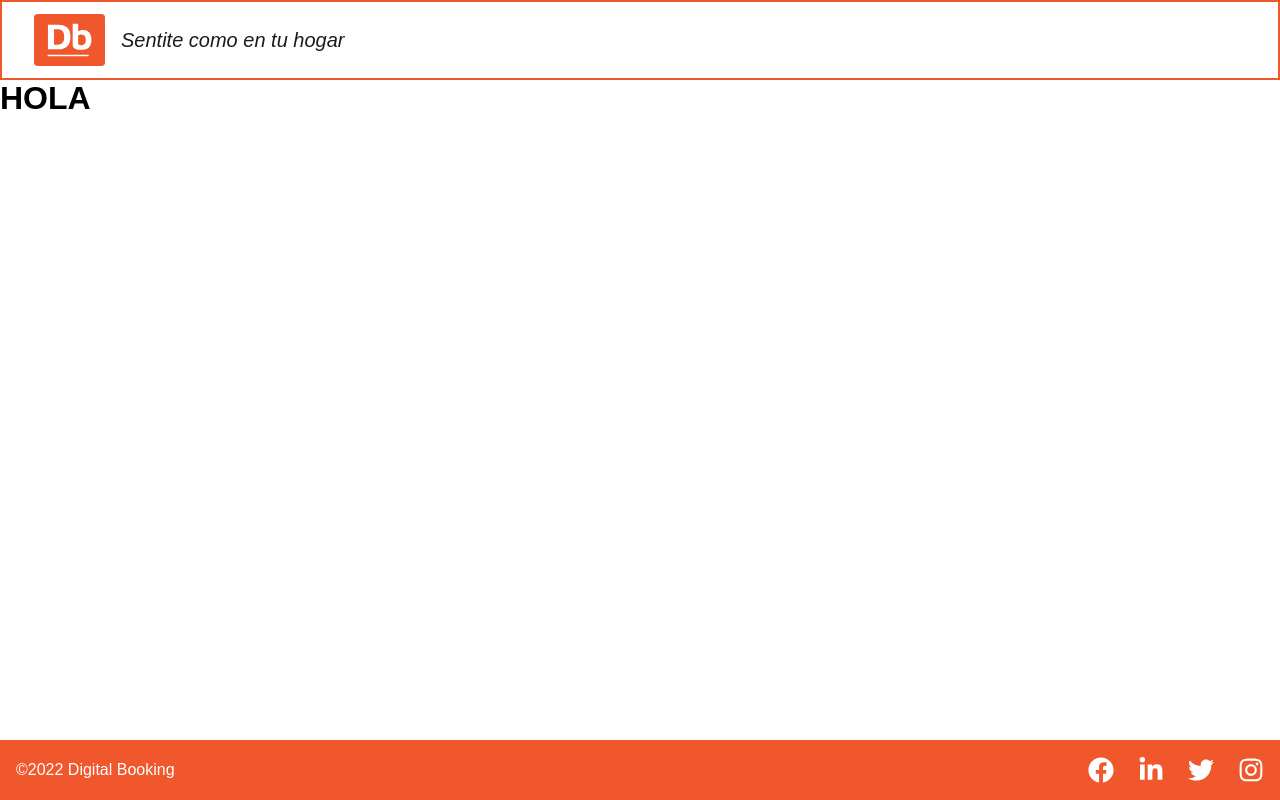
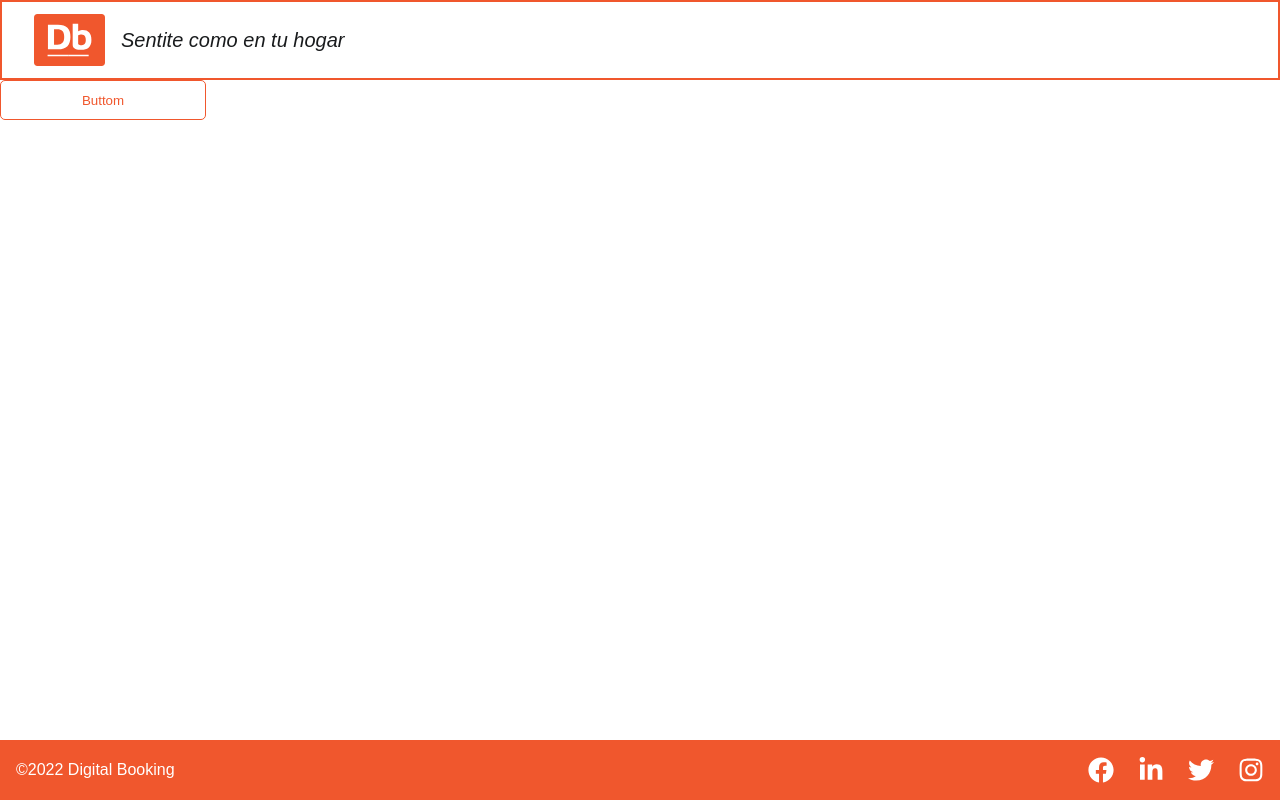
Before and after one commit to rodriguez02fer09/air-bnb, a React (Vite) app: page /login in a window 1280 px wide. Built offline with nearby package versions, Linux system fonts and the light colour scheme.

Commit message:
feat componente Button

```diff
--- /dev/null
+++ b/src/components/Button/Button.jsx
@@ -0,0 +1,10 @@
+import React from "react";
+import "./button.css"
+
+const Button = ({text, style }) => {
+ const stylesButton = style ? `btn-${style}`:'btn-light'
+    return (
+         <button className={`btn ${stylesButton}`}>Buttom</button>
+         )}
+
+export default Button;
--- /dev/null
+++ b/src/components/Button/button.css
@@ -0,0 +1,31 @@
+.btn {
+    width: 206px;
+    height: 40px;
+    border-radius: 5px;
+    border: 1px solid var(--primary-color);
+    background-color: var(--white);
+    display: flex;
+    align-items: center;
+    justify-content: center;
+
+}
+
+.btn:active {
+	transform: scale(.9);
+}
+.btn-dark {
+    background-color:var(--primary-color);
+    color:var(--white);
+}
+.btn-dark:hover {
+    filter: brightness(1.5);
+}
+
+.btn-light {
+    background-color:var(--white);
+    color:var(--primary-color);
+}
+.btn-light:hover {
+    color: var(--white);
+	background: var(--primary-color);
+}
--- a/src/pages/Login/Login.jsx
+++ b/src/pages/Login/Login.jsx
@@ -1,11 +1,11 @@
 import React from "react";
 import "./login.css"
-
+import Button from "../../components/Button/Button"
 const Login = ()=>{
 
     return(
         <div>
-            <h1>HOLA</h1>
+          <Button/>
         </div>
     )
 }
```
